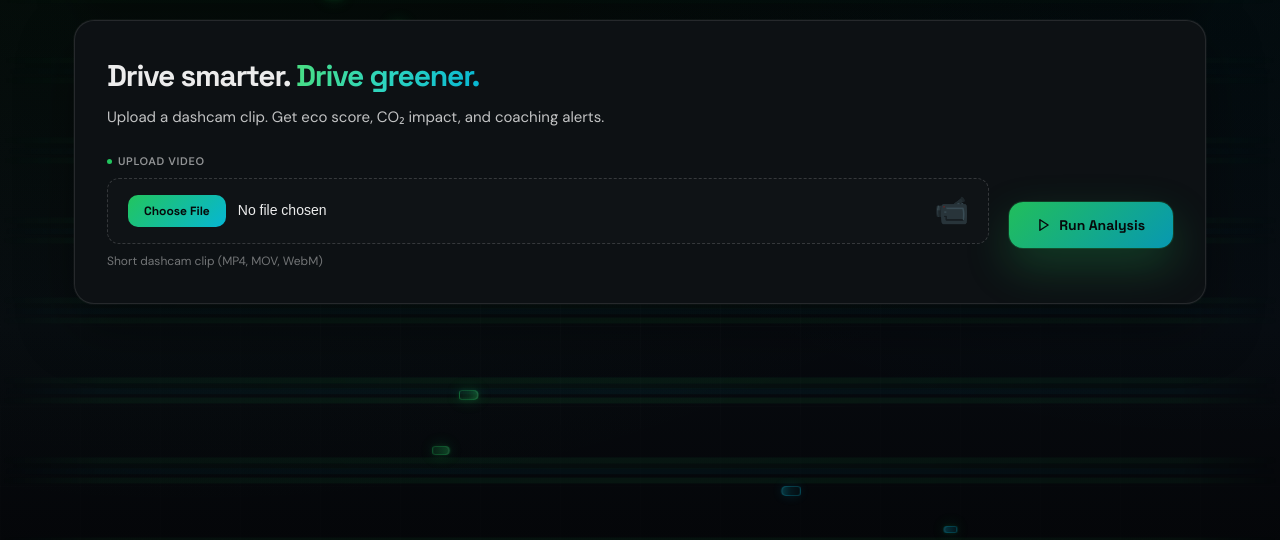
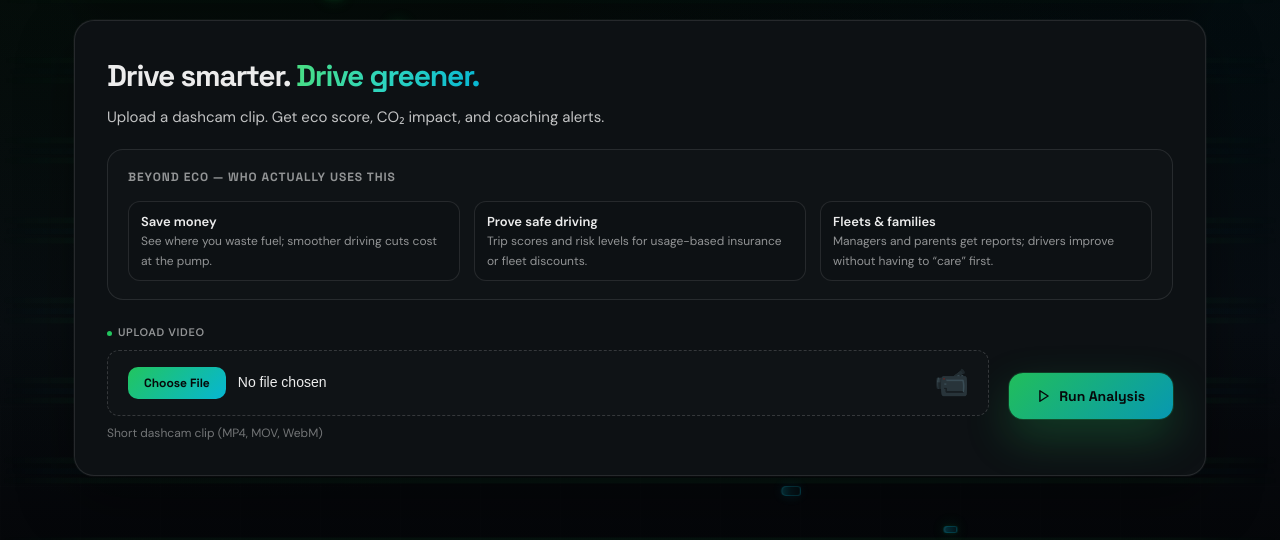
Before and after one commit to Savant-sys/ecoRoadAI, a Flask app: page / in a window 1280 px wide. Shown: the part 74-614 px from the top of the page. Run offline with Flask 2, Linux system fonts and the light colour scheme.

Commit message:
fix mac runner

```diff
--- a/app.py
+++ b/app.py
@@ -1,7 +1,11 @@
 """EcoRoad AI Flask app — entry point."""
+import os
+
 from app import create_app
 
 app = create_app()
 
 if __name__ == "__main__":
-    app.run(host="0.0.0.0", port=5000, debug=True)
+    # Default 5050; override with PORT=8080 ./run.sh (macOS often uses 5000/5001)
+    port = int(os.environ.get("PORT", 5050))
+    app.run(host="0.0.0.0", port=port, debug=True)
--- a/templates/index.html
+++ b/templates/index.html
@@ -309,8 +309,30 @@
     }
     .hero-tagline {
       font-size: 15px; line-height: 1.6; color: var(--text-2);
-      margin-bottom: 24px; max-width: 520px;
-    }
+      margin-bottom: 20px; max-width: 520px;
+    }
+    .value-section {
+      margin-bottom: 24px; padding: 18px 20px;
+      background: var(--bg-raised); border: 1px solid var(--border);
+      border-radius: var(--radius-lg);
+    }
+    .value-section h3 {
+      font-family: var(--font-head); font-size: 12px; font-weight: 700;
+      text-transform: uppercase; letter-spacing: 0.08em; color: var(--text-3);
+      margin-bottom: 14px;
+    }
+    .value-grid {
+      display: grid; grid-template-columns: repeat(auto-fit, minmax(160px, 1fr));
+      gap: 14px;
+    }
+    .value-item {
+      font-size: 13px; line-height: 1.5; color: var(--text-2);
+      padding: 10px 12px; border-radius: var(--radius);
+      background: var(--card); border: 1px solid var(--border);
+    }
+    .value-item strong { color: var(--text); font-weight: 600; }
+    .value-item .why { color: var(--text-3); font-size: 12px; margin-top: 4px; }
+    @media (max-width: 600px) { .value-grid { grid-template-columns: 1fr; } }
     .hero-grid {
       display: grid; grid-template-columns: 1fr auto; gap: 20px; align-items: center;
     }
@@ -894,6 +916,14 @@
   <div class="hero">
     <h2 class="hero-head">Drive smarter. <span class="g">Drive greener.</span></h2>
     <p class="hero-tagline">Upload a dashcam clip. Get eco score, CO₂ impact, and coaching alerts.</p>
+    <section class="value-section" aria-label="Who it's for">
+      <h3>Beyond eco — who actually uses this</h3>
+      <div class="value-grid">
+        <div class="value-item"><strong>Save money</strong><br><span class="why">See where you waste fuel; smoother driving cuts cost at the pump.</span></div>
+        <div class="value-item"><strong>Prove safe driving</strong><br><span class="why">Trip scores and risk levels for usage-based insurance or fleet discounts.</span></div>
+        <div class="value-item"><strong>Fleets &amp; families</strong><br><span class="why">Managers and parents get reports; drivers improve without having to “care” first.</span></div>
+      </div>
+    </section>
     <form id="upload-form" method="POST" enctype="multipart/form-data">
       <div class="hero-label">Upload video</div>
       <div class="hero-grid">
```
Also changed, not shown: 2 other files.
